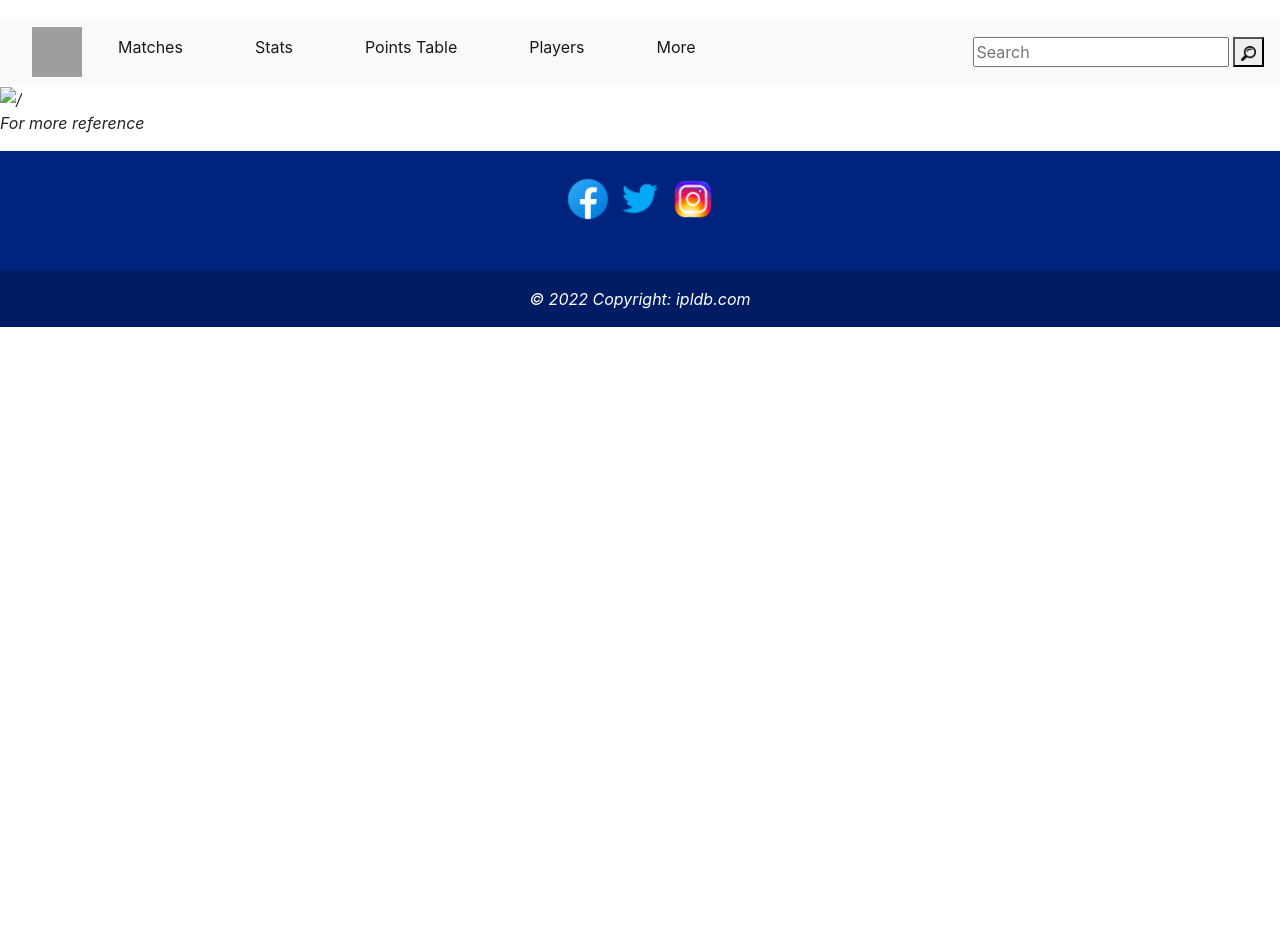
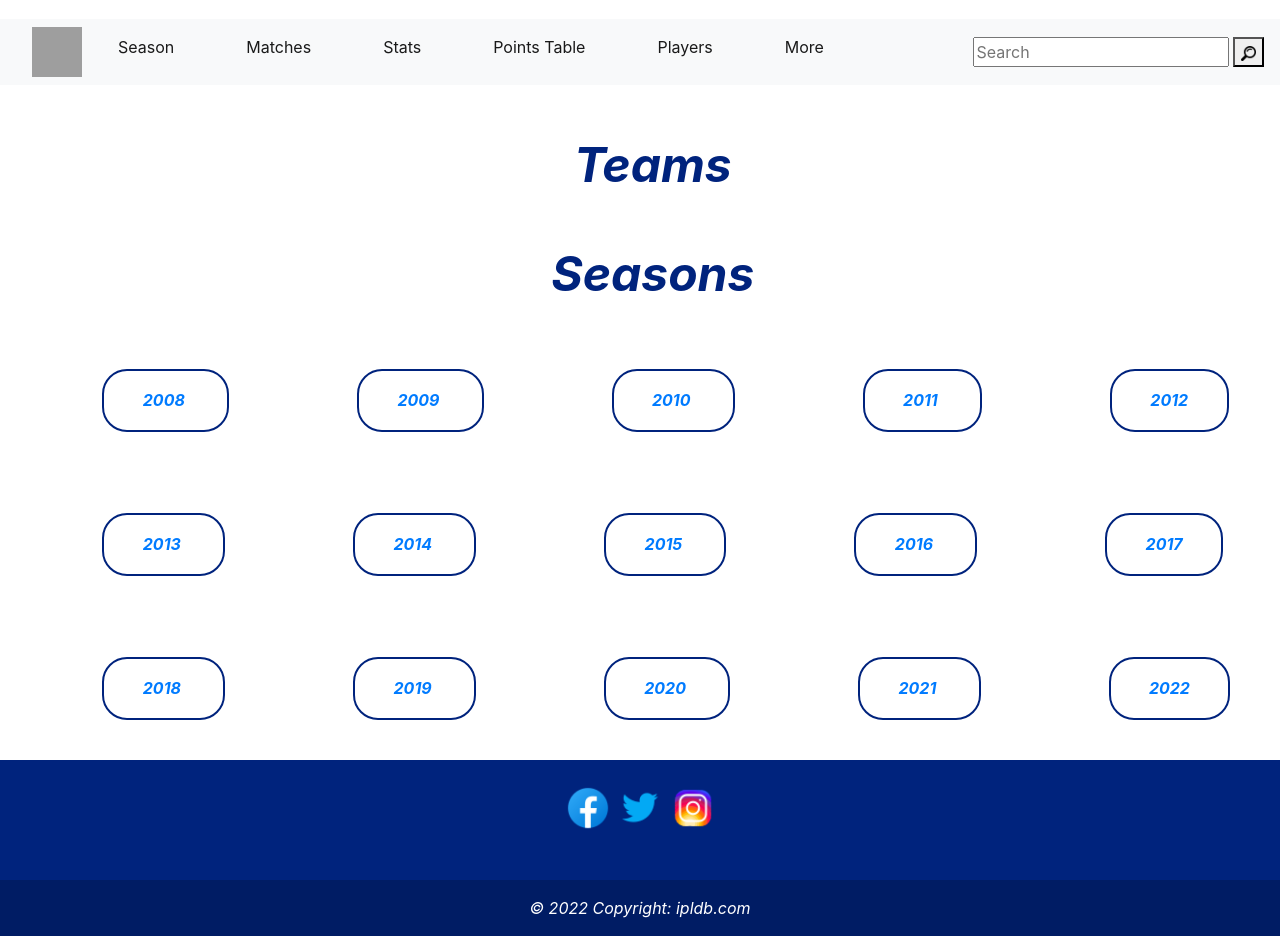
Before and after one commit to janathsrikrishnan/ipldb, a Flask app: page /player/1 in a window 1280 px wide. Before the commit the page ends 327 px from the top, so only its background shows below. Run offline with Flask 2, Linux system fonts and the light colour scheme; data that the repository does not hold is empty; some libraries are stand-ins or nearby versions; grey boxes are pictures that could not be loaded.

Commit message:
team redirecting now working

```diff
--- a/template/base.html
+++ b/template/base.html
@@ -30,9 +30,7 @@
                 </li>
 
                 <li class="nav-item active">
-					{% block season %}
-					<!-- <a class="nav-link" href="#">Season <span class="sr-only">(current)</span></a> -->
-					{% endblock %}
+					<a class="nav-link" href="{{ url_for('home', _anchor='seasons') }}">Season <span class="sr-only">(current)</span></a>
                 </li>
                   <li class="nav-item active">
                     <a class="nav-link" href="#">Matches <span class="sr-only">(current)</span></a>
@@ -44,7 +42,7 @@
                     <a class="nav-link" href="{{ url_for('pointTable', year=2022) }}">Points Table <span class="sr-only">(current)</span></a>
                   </li>
                   <li class="nav-item active">
-                    <a class="nav-link" href="#">Players <span class="sr-only">(current)</span></a>
+                    <a class="nav-link" href="{{ url_for('player', year=2022) }}">Players <span class="sr-only">(current)</span></a>
                   </li>
                     <li class="nav-item active">
                     <a class="nav-link" href="{{ url_for('about') }}">More <span class="sr-only">(current)</span></a>
--- a/template/index.html
+++ b/template/index.html
@@ -2,9 +2,6 @@
 
 {% block title %}Home{% endblock %}
 
-{% block season %}
-	<a class="nav-link" href="{{ url_for('home', _anchor='seasons') }}">Season <span class="sr-only">(current)</span></a>
-{% endblock %}
 
 {% block body %}
 {{ super() }}
--- a/template/player.html
+++ b/template/player.html
@@ -1,11 +1,34 @@
 {% extends "base.html" %}
-{% block title %}{{ player_name|capitalize }}{% endblock %}
+{% block title %}Teams{% endblock %}
 {% block body %}
-    <img width="150" height="150" src="" alt={{player_name}} />
+    <!-- <img width="150" height="150" src="" alt={{player_name}} />
     <!--need to create for loop to render the data taken from data base-->
-<!-- -->
-    {%for content in Information%}
+    <!-- {%for content in Information%}
         <p>{{content}}:{{Information[content]}}</p>
     {%endfor%}
-    <p>For more reference<a href="">{{ player_name }}</a></p>
+    <p>For more reference<a href="">{{ player_name }}</a></p>  -->
+    <section id="seasons" class="teamName">
+        <h1 class="season-header">Teams</h1>
+        <div class="season-buttons">
+            {% for teamName in teams %}
+                {% for team in teamName %}
+                    <a class="button" href="{{ url_for('seasons', year=year) }}"> {{ team }} </a>
+                {% endfor %}
+            {% endfor %}
+
+        </div>
+
+    </section>
+
+    <section id="seasons">
+        <h1 class="season-header">Seasons </h1>
+        <div class="season-buttons">
+            {% for year in range(2008, 2023) %}
+                <a class="button" href="{{ url_for('player', year=year) }}"> {{ year }} </a>
+            {% endfor %}
+
+        </div>
+
+    </section>
+
 {% endblock %}
--- a/template/seasons.html
+++ b/template/seasons.html
@@ -1,11 +1,6 @@
 {% extends "base.html" %}
 
 {% block title %}Season-{{ year }} {% endblock %}
-
-{% block season %}
-	<a class="nav-link" href="{{ url_for('home', _anchor='seasons') }}">Season <span class="sr-only">(current)</span></a>
-{% endblock %}
-
 
 {% block body %}
 {{ super() }}
```
